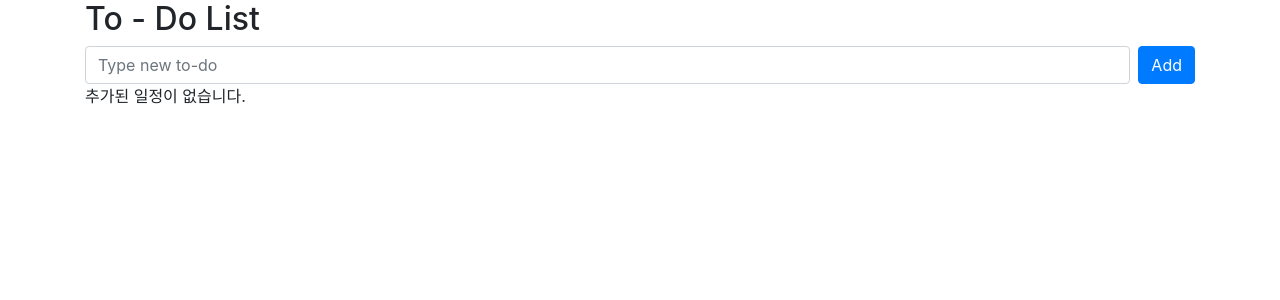
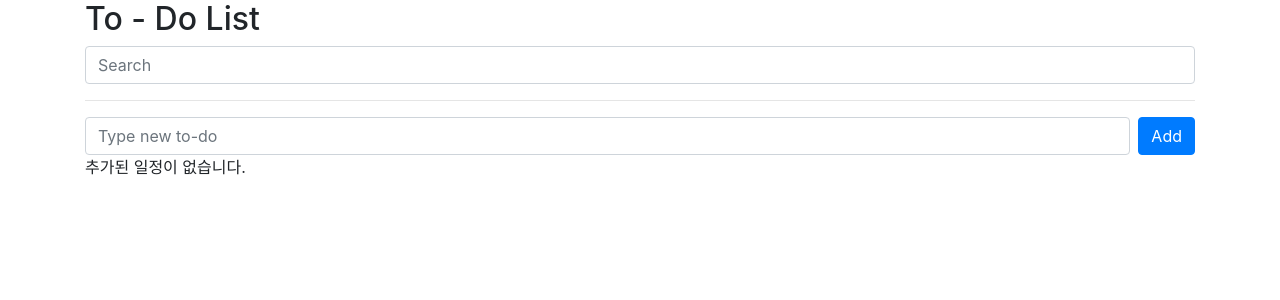
Before and after one commit to jinjinddd/vuejs3, a Vue app: page / in a window 1280 px wide. Shown: the top 300 px of the page. Built offline with nearby package versions, Linux system fonts and the light colour scheme.

Commit message:
검색기능추가

```diff
--- a/src/App.vue
+++ b/src/App.vue
@@ -1,16 +1,27 @@
 <template>
 <div class = "container">
   <h2> To - Do List </h2>
+  <input
+    class="form-control"
+    type="text"
+    v-model="searchText"
+    placeholder="Search"
+   >
+   <hr />
   <TodoSimpleForm @add-todo="addTodo"/>
     <div v-if="!todolist.length">
       추가된 일정이 없습니다.
     </div>
-    <TodoList :todolist="todolist" @toggle-todo="toggleTodo"/>
+    <TodoList
+    :todolist="filteredTodos"
+    @toggle-todo="toggleTodo"
+    @delete-todo="deleteTodo"
+    />
 </div>
 </template>
 
 <script>
-import {ref} from 'vue';
+import {ref,computed} from 'vue';
 import TodoSimpleForm from './components/TodoSimpleForm.vue';
 import TodoList from './components/TodoList.vue';
 
@@ -24,7 +35,6 @@ export default {
     const todoStyle = {
       textDecoration: 'line-through',
       color:'gray'
-
     }
 
     const addTodo = (todo) =>{
@@ -34,18 +44,33 @@ export default {
 
       const toggleTodo = (index) =>{
         console.log(index)
+        todolist.value[index].completed = !todolist.value[index].completed
       };
 
       const deleteTodo = (index) =>{
-          todolist.value.splice(index,1); //splice메서드는 배열의 기존 요소를 삭제 또는 교체하거나 새 요소를 추가하여 배열의 내용을 변경
+          todolist.value.splice(index, 1); //splice메서드는 배열의 기존 요소를 삭제 또는 교체하거나 새 요소를 추가하여 배열의 내용을 변경
       };
+
+      //검색기능
+      const searchText = ref('');
+      const filteredTodos = computed(()=>{
+        if(searchText.value){
+          return todolist.value.filter(todo => {
+            return todo.subject.includes(searchText.value);
+          });
+        }
+        return todolist.value;
+      });
+
 
      return{
         todolist,
         addTodo,
         todoStyle,
         deleteTodo,
-        toggleTodo
+        toggleTodo,
+        searchText,
+        filteredTodos
       };
   }
 }
```
